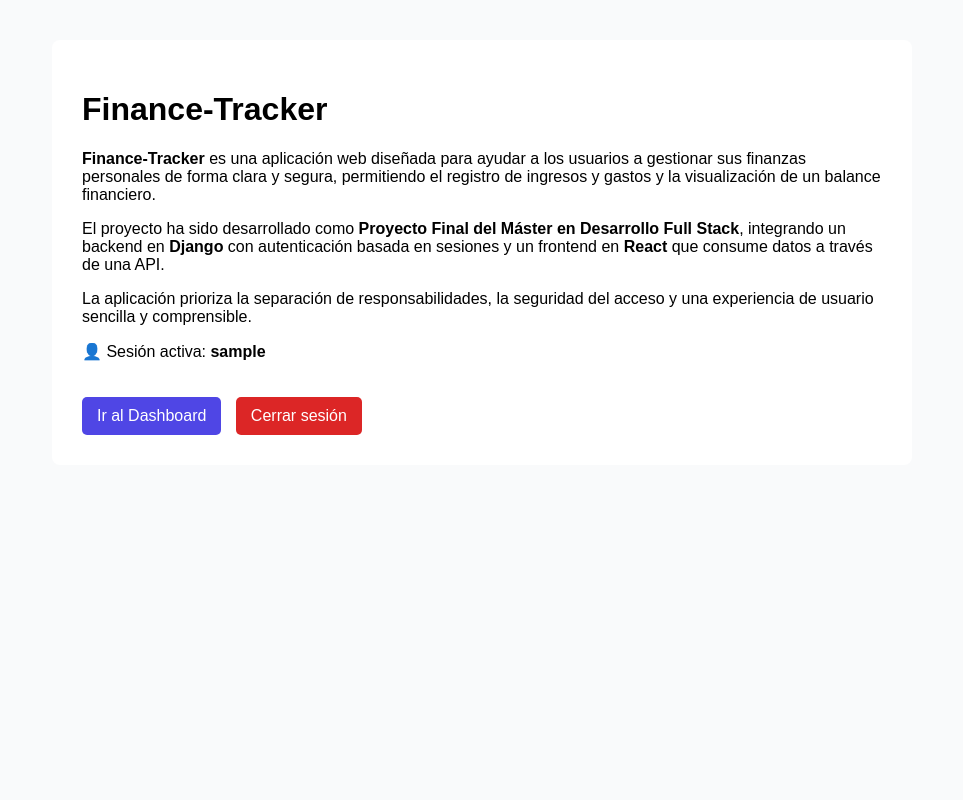
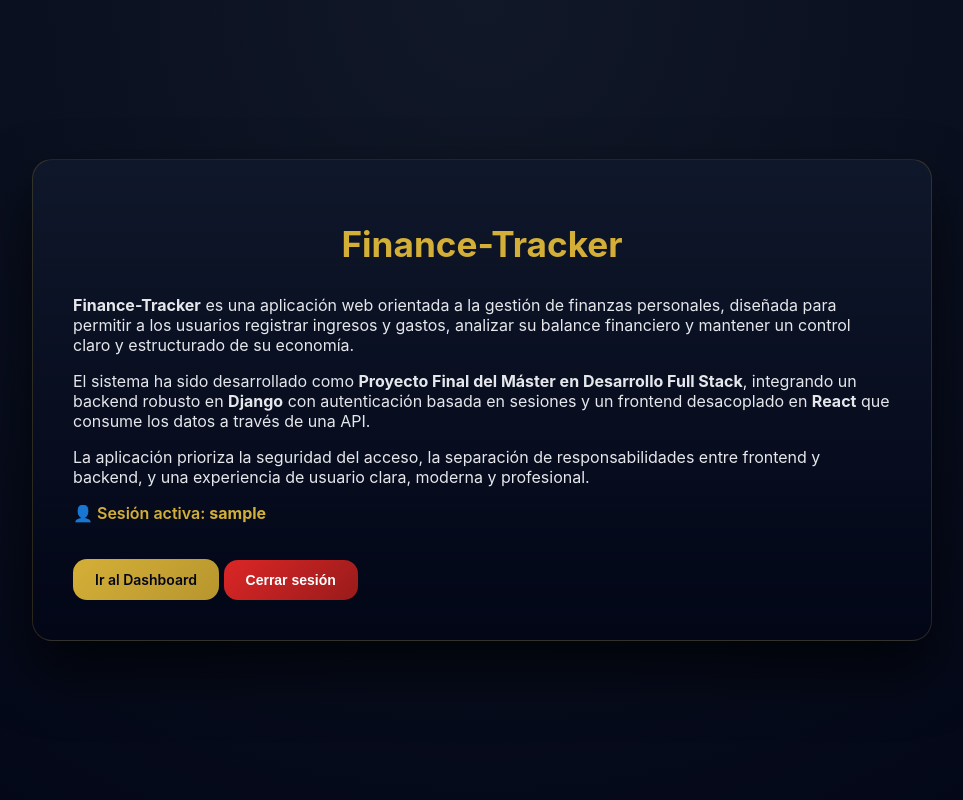
Before and after one commit to GermanHernandez2902/finance-tracker, a Django app: page / in a window 1280 px wide. Shown: the whole page, without its empty margins (158-1121 px from the left). Run offline with Django 5.2, Linux system fonts and the light colour scheme; the visitor is signed in with stand-in values (Sample User, id 1).

```diff
--- /dev/null
+++ b/finance/static/finance/style.css
@@ -0,0 +1,138 @@
+/* =========================
+   RESET GLOBAL
+========================= */
+* {
+  box-sizing: border-box;
+}
+
+/* =========================
+   BODY GLOBAL (NEGRO PREMIUM)
+========================= */
+body {
+  margin: 0;
+  min-height: 100vh;
+  background: radial-gradient(circle at top, #111827, #020617);
+  font-family: "Inter", "Segoe UI", system-ui, sans-serif;
+  color: #e5e7eb;
+}
+
+/* =========================
+   CONTENEDOR GENERAL
+========================= */
+.container {
+  max-width: 900px;
+  margin: 60px auto;
+  background: linear-gradient(180deg, #0f172a, #020617);
+  padding: 40px;
+  border-radius: 20px;
+  border: 1px solid rgba(212, 175, 55, 0.18);
+  box-shadow: 0 30px 60px rgba(0, 0, 0, 0.7);
+}
+
+/* =========================
+   LOGIN LAYOUT
+========================= */
+.auth-container {
+  min-height: 100vh;
+  display: flex;
+  justify-content: center;
+  align-items: center;
+}
+
+.auth-card {
+  width: 100%;
+  max-width: 420px;
+  background: linear-gradient(180deg, #0f172a, #020617);
+  padding: 36px;
+  border-radius: 22px;
+  border: 1px solid rgba(212, 175, 55, 0.18);
+  box-shadow: 0 40px 80px rgba(0, 0, 0, 0.9);
+}
+
+/* =========================
+   TITULOS
+========================= */
+h1 {
+  text-align: center;
+  margin-bottom: 30px;
+  color: #d4af37;
+  font-size: 2.2rem;
+}
+
+/* =========================
+   FORMULARIOS
+========================= */
+form p {
+  margin: 0 0 18px;
+}
+
+label {
+  display: block;
+  margin-bottom: 6px;
+  font-size: 14px;
+  color: #cbd5f5;
+}
+
+input {
+  width: 100%;
+  padding: 12px 14px;
+  border-radius: 12px;
+  border: 1px solid #334155;
+  background-color: #020617;
+  color: #e5e7eb;
+}
+
+input:focus {
+  outline: none;
+  border-color: #d4af37;
+  box-shadow: 0 0 0 1px rgba(212, 175, 55, 0.4);
+}
+
+/* =========================
+   BOTONES
+========================= */
+button,
+a {
+  display: inline-block;
+  margin-top: 20px;
+  padding: 12px 22px;
+  border-radius: 14px;
+  font-size: 14px;
+  font-weight: 600;
+  cursor: pointer;
+  border: none;
+  text-decoration: none;
+  transition: all 0.25s ease;
+}
+
+button,
+a {
+  background: linear-gradient(135deg, #d4af37, #b8962e);
+  color: #020617;
+}
+
+button:hover,
+a:hover {
+  background: linear-gradient(135deg, #e6c76a, #d4af37);
+  transform: translateY(-2px);
+}
+
+/* =========================
+   LOGOUT
+========================= */
+.logout {
+  background: linear-gradient(135deg, #dc2626, #991b1b);
+  color: white;
+}
+
+.logout:hover {
+  background: linear-gradient(135deg, #ef4444, #dc2626);
+}
+
+/* =========================
+   TEXTO USUARIO
+========================= */
+.auth-user {
+  color: #d4af37;
+  font-weight: 600;
+}
--- a/finance/templates/landing.html
+++ b/finance/templates/landing.html
@@ -1,3 +1,4 @@
+{% load static %}
 <!DOCTYPE html>
 <html lang="es">
 <head>
@@ -6,90 +7,69 @@
   <!-- Título visible en la pestaña del navegador -->
   <title>Finance-Tracker | Proyecto Final</title>
 
-  <!-- Estilos simples para mantener una interfaz limpia -->
-  <style>
-    body {
-      font-family: Arial, sans-serif;
-      margin: 40px;
-      background-color: #f9fafb;
-    }
+  <!-- Carga de estilos globales del proyecto -->
+  <link rel="stylesheet" href="{% static 'finance/style.css' %}">
+</head>
 
-    .container {
-      max-width: 800px;
-      margin: auto;
-      background: white;
-      padding: 30px;
-      border-radius: 8px;
-    }
-
-    .buttons a {
-      display: inline-block;
-      margin-top: 20px;
-      margin-right: 10px;
-      padding: 10px 15px;
-      text-decoration: none;
-      background-color: #4f46e5;
-      color: white;
-      border-radius: 5px;
-    }
-
-    .buttons a.logout {
-      background-color: #dc2626;
-    }
-  </style>
-</head>
 <body>
 
+  <!-- Contenedor centrado vertical y horizontal -->
+  <div class="auth-container">
     <div class="container">
 
       <!-- Título del proyecto -->
       <h1>Finance-Tracker</h1>
 
-  <!-- Descripción general del proyecto -->
+      <!-- Descripción principal del proyecto -->
       <p>
-    <strong>Finance-Tracker</strong> es una aplicación web diseñada para ayudar
-    a los usuarios a gestionar sus finanzas personales de forma clara y segura,
-    permitiendo el registro de ingresos y gastos y la visualización de un balance financiero.
+        <strong>Finance-Tracker</strong> es una aplicación web orientada a la
+        gestión de finanzas personales, diseñada para permitir a los usuarios
+        registrar ingresos y gastos, analizar su balance financiero y mantener
+        un control claro y estructurado de su economía.
       </p>
 
       <p>
-    El proyecto ha sido desarrollado como <strong>Proyecto Final del Máster en Desarrollo Full Stack</strong>,
-    integrando un backend en <strong>Django</strong> con autenticación basada en sesiones
-    y un frontend en <strong>React</strong> que consume datos a través de una API.
+        El sistema ha sido desarrollado como
+        <strong>Proyecto Final del Máster en Desarrollo Full Stack</strong>,
+        integrando un backend robusto en <strong>Django</strong> con autenticación
+        basada en sesiones y un frontend desacoplado en <strong>React</strong>
+        que consume los datos a través de una API.
       </p>
 
       <p>
-    La aplicación prioriza la separación de responsabilidades, la seguridad del acceso
-    y una experiencia de usuario sencilla y comprensible.
+        La aplicación prioriza la seguridad del acceso, la separación de
+        responsabilidades entre frontend y backend, y una experiencia de
+        usuario clara, moderna y profesional.
       </p>
 
       <!-- Navegación basada en autenticación -->
-  <div class="buttons">
+      {% if user.is_authenticated %}
 
-    {% if user.is_authenticated %}
-      <!-- Usuario autenticado -->
-
-      <p>
+        <p class="auth-user">
           👤 Sesión activa: <strong>{{ user.username }}</strong>
         </p>
 
-      <!-- Enlace al dashboard real del sistema (React) -->
         <a href="/dashboard/">Ir al Dashboard</a>
 
-      <!-- Logout usando Django -->
-      <a href="/accounts/logout/" class="logout">Cerrar sesión</a>
+        <form method="post" action="/accounts/logout/" style="display:inline;">
+          {% csrf_token %}
+          <button type="submit" class="logout">
+            Cerrar sesión
+          </button>
+        </form>
 
       {% else %}
-      <!-- Usuario NO autenticado -->
 
-      <p>🔐 Para acceder al dashboard es necesario iniciar sesión.</p>
+        <p>
+          🔐 Para acceder al dashboard y a las funcionalidades del sistema
+          es necesario iniciar sesión.
+        </p>
 
-      <!-- Login estándar de Django -->
         <a href="/accounts/login/">Iniciar sesión</a>
+
       {% endif %}
 
     </div>
-
   </div>
 
 </body>
--- a/finance/urls.py
+++ b/finance/urls.py
@@ -1,31 +1,36 @@
-# Importa la función path para definir las rutas URL de la aplicación
+# Importamos path para definir rutas
 from django.urls import path
 
-# Importa las vistas tradicionales (HTML) y las vistas de la API (JSON)
-# views → vistas que renderizan templates Django
-# api_views → vistas que devuelven datos en formato JSON para React
-from . import views, api_views
+# Importamos SOLO las vistas HTML
+from .views import (
+    landing,
+    dashboard,
+    expense_list,
+    expense_create,
+    expense_delete,
+)
 
+# Importamos SOLO las vistas de la API
+from .api_views import (
+    expenses_api,
+    incomes_api,
+    current_user,
+)
 
-# Definición de las URLs propias de la aplicación finance
 urlpatterns = [
+    # Landing pública
+    path("", landing, name="landing"),
 
-    # Ruta raíz del proyecto
-    # http://127.0.0.1:8000/
-    # Muestra la landing page con la explicación del proyecto
-    path("", views.landing, name="landing"),
+    # Dashboard React protegido
+    path("dashboard/", dashboard, name="dashboard"),
 
-    # Rutas de vistas tradicionales (HTML)
-    path("expenses/", views.expense_list, name="expense_list"),
-    path("expenses/new/", views.expense_create, name="expense_create"),
-    path("expenses/delete/<int:pk>/", views.expense_delete, name="expense_delete"),
+    # Vistas HTML tradicionales
+    path("expenses/", expense_list, name="expense_list"),
+    path("expenses/new/", expense_create, name="expense_create"),
+    path("expenses/delete/<int:pk>/", expense_delete, name="expense_delete"),
 
-    # Ruta del dashboard principal
-    # Esta vista carga el frontend React
-    # Está protegida por autenticación en views.py
-    path("dashboard/", views.dashboard, name="dashboard"),
-
-    # Rutas de la API consumidas por React
-    path("api/expenses/", api_views.expenses_api, name="expenses_api"),
-    path("api/incomes/", api_views.incomes_api, name="incomes_api"),
+    # API para React
+    path("api/expenses/", expenses_api, name="expenses_api"),
+    path("api/incomes/", incomes_api, name="incomes_api"),
+    path("api/user/", current_user, name="current_user"),
 ]
--- a/finance/views.py
+++ b/finance/views.py
@@ -1,6 +1,6 @@
 # Importamos render para devolver páginas HTML usando templates
 # Importamos redirect para redirigir a otras vistas
-# Importamos get_object_or_404 para obtener objetos o devolver error 404
+# Importamos get_object_or_404 para obtener objetos de forma segura
 from django.shortcuts import render, redirect, get_object_or_404
 
 # Importamos el decorador login_required para proteger vistas privadas
@@ -15,84 +15,43 @@ from .forms import ExpenseForm
 
 # Vista principal del proyecto (Landing Page)
 def landing(request):
-    # Creamos un contexto que enviamos al template
-    # request.user será el usuario autenticado o AnonymousUser
-    context = {
-        "user": request.user
-    }
-
-    # Renderizamos el template landing.html
-    # Esta vista actúa como punto de entrada al sistema
-    return render(request, "landing.html", context)
+    # Mostramos siempre la landing
+    # El template decide qué botones mostrar según autenticación
+    return render(request, "landing.html")
 
 
 # Vista que muestra la lista de gastos del usuario autenticado
 @login_required
 def expense_list(request):
-    # Filtramos los gastos para que solo se muestren los del usuario actual
-    # Esto garantiza privacidad y aislamiento de datos
     expenses = Expense.objects.filter(user=request.user)
-
-    # Renderizamos la plantilla con la lista de gastos
     return render(request, "finance/expense_list.html", {"expenses": expenses})
 
 
 # Vista para crear un nuevo gasto
 @login_required
 def expense_create(request):
-    # Verificamos si el formulario fue enviado
     if request.method == "POST":
-        # Creamos el formulario con los datos enviados
         form = ExpenseForm(request.POST)
-
-        # Validamos que los datos sean correctos
         if form.is_valid():
-            # Creamos el objeto sin guardarlo todavía
-            # Esto permite asignar el usuario manualmente
             expense = form.save(commit=False)
-
-            # Asignamos el usuario autenticado al gasto
             expense.user = request.user
-
-            # Guardamos el gasto en la base de datos
             expense.save()
-
-            # Redirigimos a la lista de gastos
             return redirect("expense_list")
     else:
-        # Si es una petición GET, mostramos el formulario vacío
         form = ExpenseForm()
 
-    # Renderizamos el formulario de creación de gasto
     return render(request, "finance/expense_form.html", {"form": form})
 
 
 # Vista para eliminar un gasto existente
 @login_required
 def expense_delete(request, pk):
-    # Obtenemos el gasto por su ID y verificamos que pertenezca al usuario
-    # Si no existe o no es del usuario, se devuelve un error 404
     expense = get_object_or_404(Expense, pk=pk, user=request.user)
+    expense.delete()
+    return redirect("expense_list")
 
-    # Eliminamos el gasto de la base de datos
-    expense.delete()
-
-    # Redirigimos nuevamente a la lista de gastos
-    return redirect("expense_list")
 
 # Vista que sirve el dashboard en React
 @login_required
 def dashboard(request):
-    # Esta vista está protegida por autenticación
-    # Solo usuarios con sesión activa pueden acceder
-
-    """
-    Vista protegida que carga el frontend React.
-    Django únicamente entrega el HTML base del dashboard,
-    mientras que React se encarga de toda la interfaz
-    y del consumo de la API.
-    """
-
-    # Renderizamos el template dashboard.html
-    # Este archivo actúa como puente entre Django y React
     return render(request, "dashboard.html")
```
Also changed, not shown: finance/api_views.py (+41 -34 lines), finance/templates/dashboard.html (+50 -26 lines), finance/templates/registration/login.html (+30 -5 lines). Lines whose indentation alone changed are shown as unchanged.
